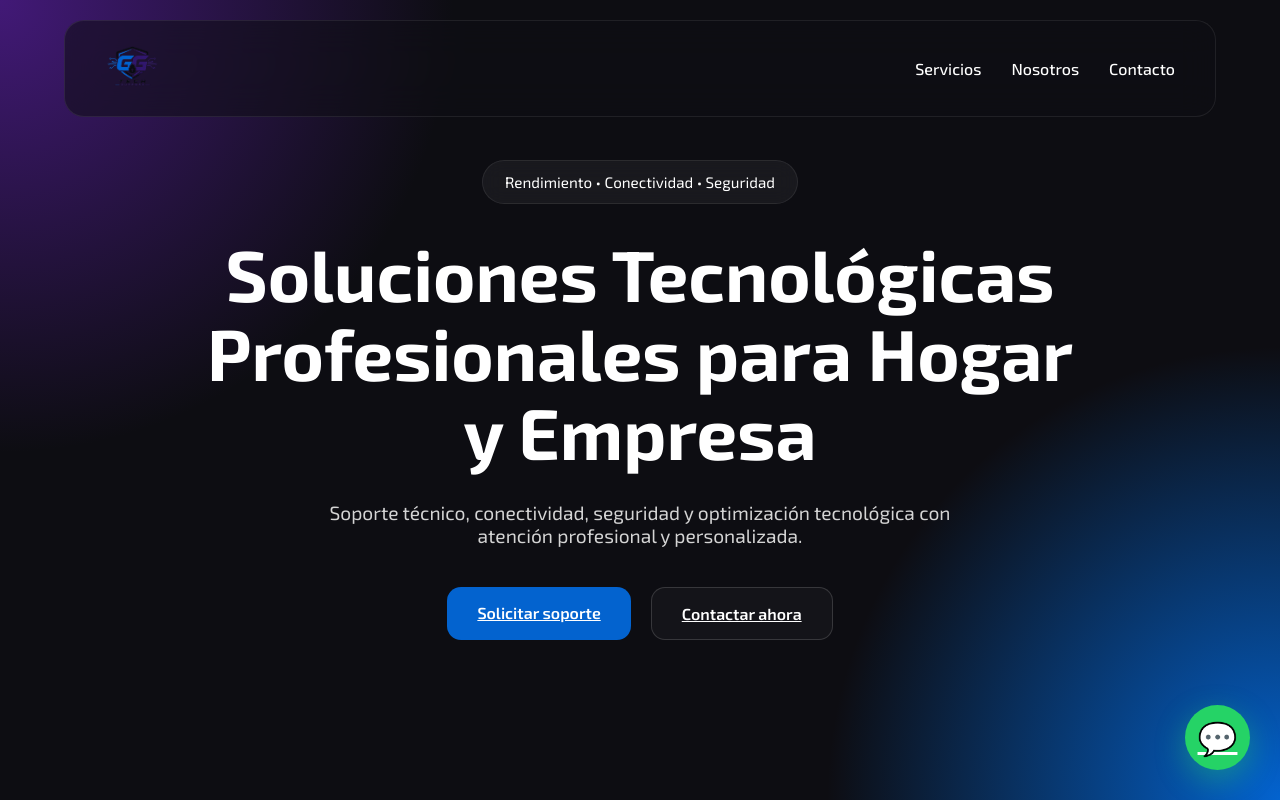
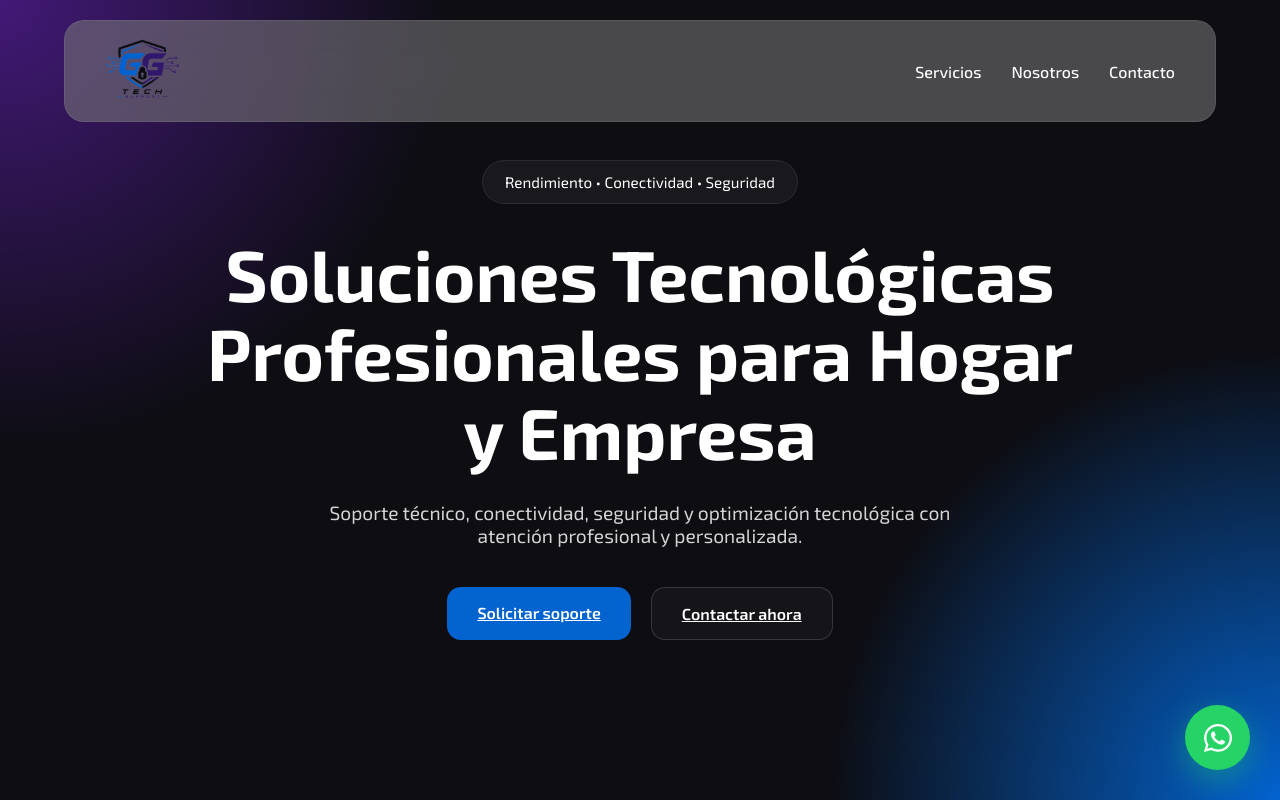
Before and after one commit to Wisan06/gg-tech-support, a React (Vite) app: page / in a window 1280 px wide. Shown: the top 800 px of the page. Built offline with nearby package versions, Linux system fonts and the light colour scheme.

Commit message:
Logos arreglado

```diff
--- a/src/components/WhatsAppButton.jsx
+++ b/src/components/WhatsAppButton.jsx
@@ -1,15 +1,17 @@
-import { FaWhatsapp } from "react-icons/fa"
+import { FaWhatsapp } from 'react-icons/fa'
+
 function WhatsAppButton() {
 
   return (
 
     <a
-      href="https://wa.me/573054116100"
+      href="https://wa.me/573001112233"
       className="whatsapp-button"
       target="_blank"
+      rel="noopener noreferrer"
     >
 
-      💬
+      <FaWhatsapp />
 
     </a>
 
--- a/src/index.css
+++ b/src/index.css
@@ -27,7 +27,7 @@ body{
   justify-content:space-between;
   align-items:center;
 
-  background:rgba(15,15,20,0.55);
+  background:rgba(124, 124, 125, 0.55);
 
   border:1px solid rgba(255,255,255,0.08);
 
@@ -45,7 +45,7 @@ body{
 }
 
 .logo img{
-  height:55px;
+  height:60px;
   object-fit:contain;
 }
 
```
Also changed, not shown: src/assets/logo.png.
